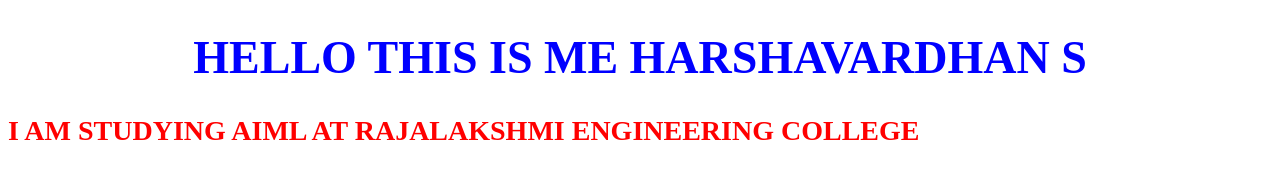
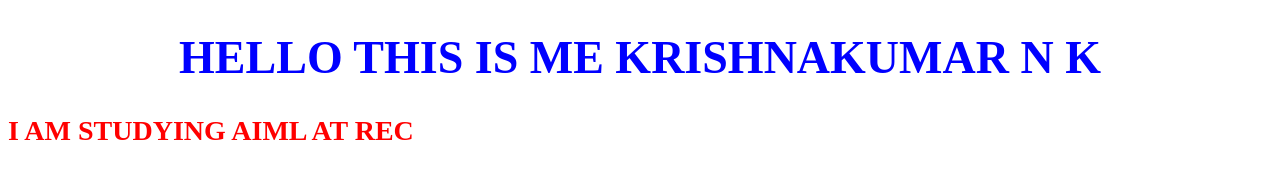
Before and after one commit to KrishnaKumar81/WebProgram, a plain HTML site: page EX-2/INTERNAL-CSS/INTERNAL.index.html in a window 1280 px wide. Drawn offline with Linux system fonts and the light colour scheme.

Commit message:
Update INTERNAL.index.html

```diff
--- a/EX-2/INTERNAL-CSS/INTERNAL.index.html
+++ b/EX-2/INTERNAL-CSS/INTERNAL.index.html
@@ -20,7 +20,7 @@
     </style>
 </head>
 <body>
-    <h1> HELLO THIS IS ME HARSHAVARDHAN S</h1>
-    <H2> I AM STUDYING AIML AT RAJALAKSHMI ENGINEERING COLLEGE</H2>
+    <h1> HELLO THIS IS ME KRISHNAKUMAR N K </h1>
+    <H2> I AM STUDYING AIML AT REC </H2>
 </body>
 </html>
```
